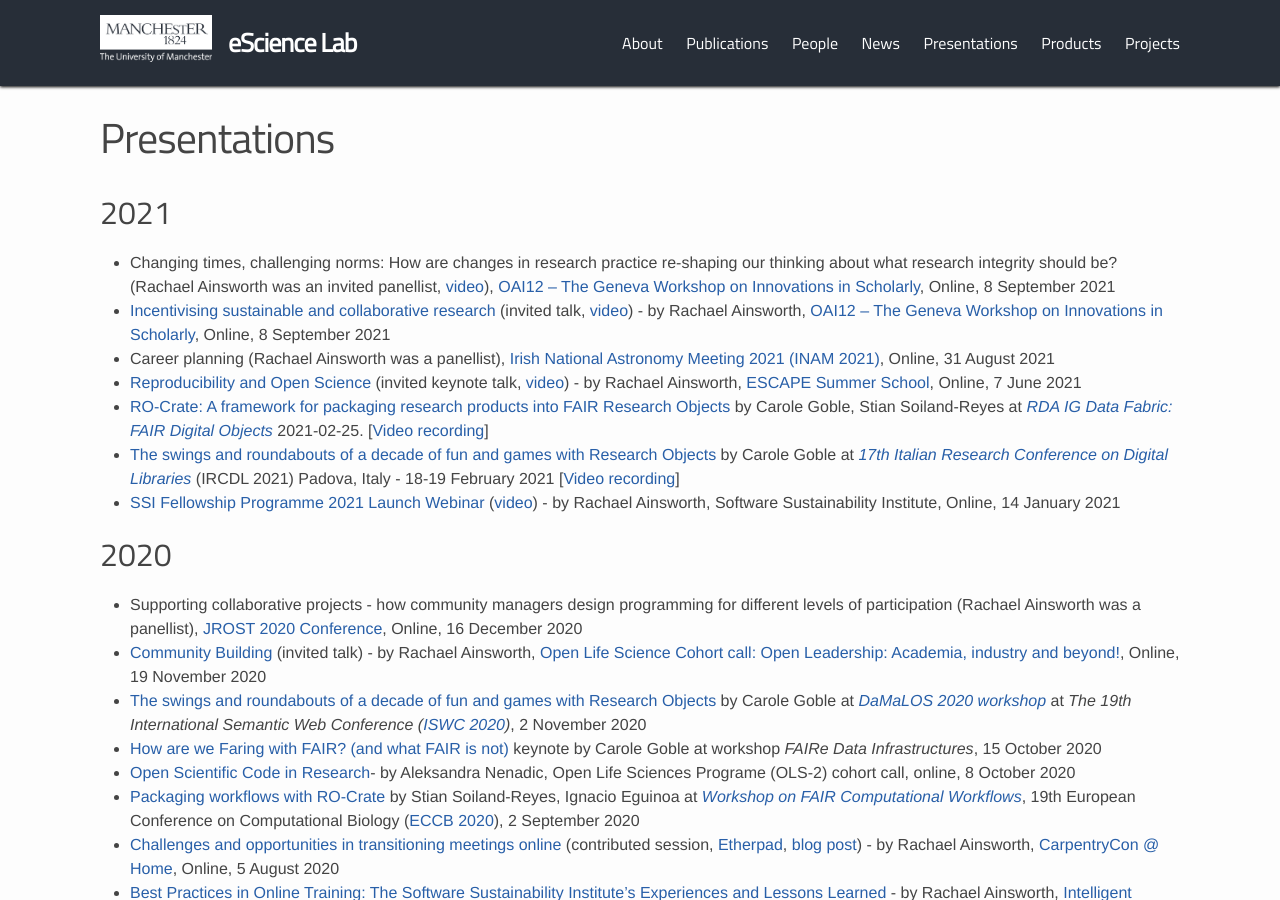
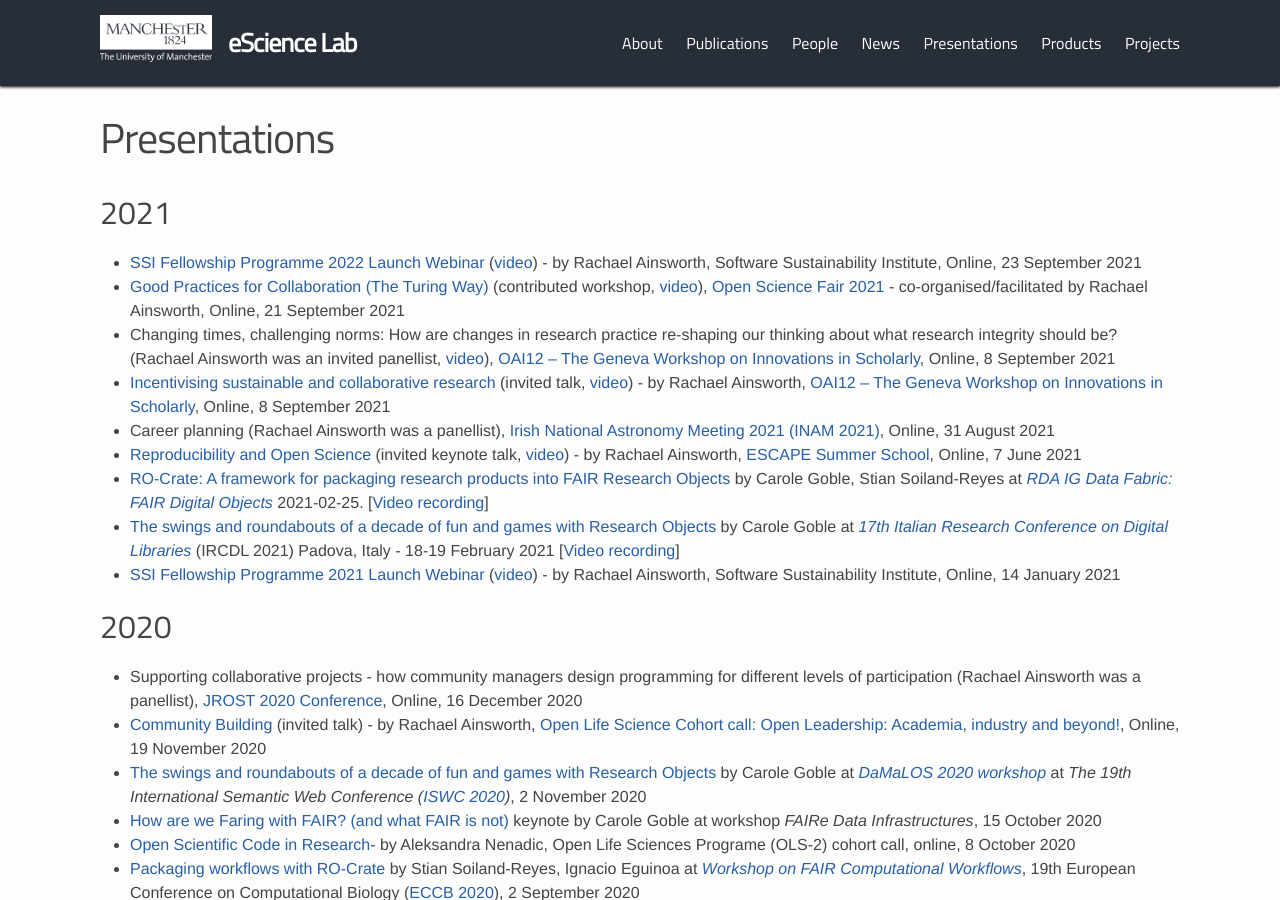
Before and after one commit to eScienceLab/eScienceLab.github.io, a Jekyll site: the page built from publications/presentations.md, in a window 1280 px wide and 900 px high. Built offline with Jekyll 4.4.1, drawn with Linux system fonts in a browser that asks for light colours; comment, search, counter and statistics services are not loaded.

Commit message:
Update presentations.md

```diff
--- a/publications/presentations.md
+++ b/publications/presentations.md
@@ -9,6 +9,8 @@
 
 ## 2021
 
+* [SSI Fellowship Programme 2022 Launch Webinar](https://doi.org/10.5281/zenodo.5512610) ([video](https://youtu.be/sNcvkVnFMhY)) - by Rachael Ainsworth, Software Sustainability Institute, Online, 23 September 2021
+* [Good Practices for Collaboration (The Turing Way)](https://doi.org/10.5281/zenodo.5511878) (contributed workshop, [video](https://youtu.be/h3GQiw7JGAM)), [Open Science Fair 2021](https://www.opensciencefair.eu/) - co-organised/facilitated by Rachael Ainsworth, Online, 21 September 2021
 * Changing times, challenging norms: How are changes in research practice re-shaping our thinking about what research integrity should be? (Rachael Ainsworth was an invited panellist, [video](https://vimeo.com/588305806#t=7035s)), [OAI12 – The Geneva Workshop on Innovations in Scholarly](https://oai.events/oai12/), Online, 8 September 2021
 * [Incentivising sustainable and collaborative research](https://doi.org/10.6084/m9.figshare.14986890) (invited talk, [video](https://vimeo.com/588305806#t=1500s)) - by Rachael Ainsworth, [OAI12 – The Geneva Workshop on Innovations in Scholarly](https://oai.events/oai12/), Online, 8 September 2021
 * Career planning (Rachael Ainsworth was a panellist), [Irish National Astronomy Meeting 2021 (INAM 2021)](https://astronomers.ie/inam-2021/), Online, 31 August 2021
```
